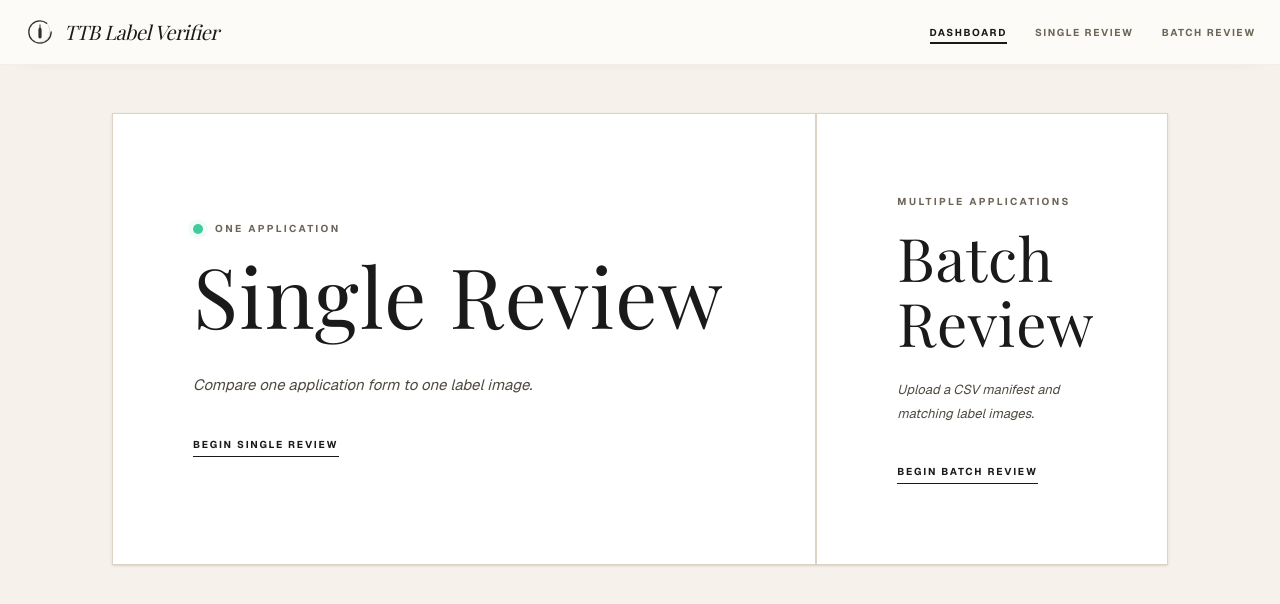
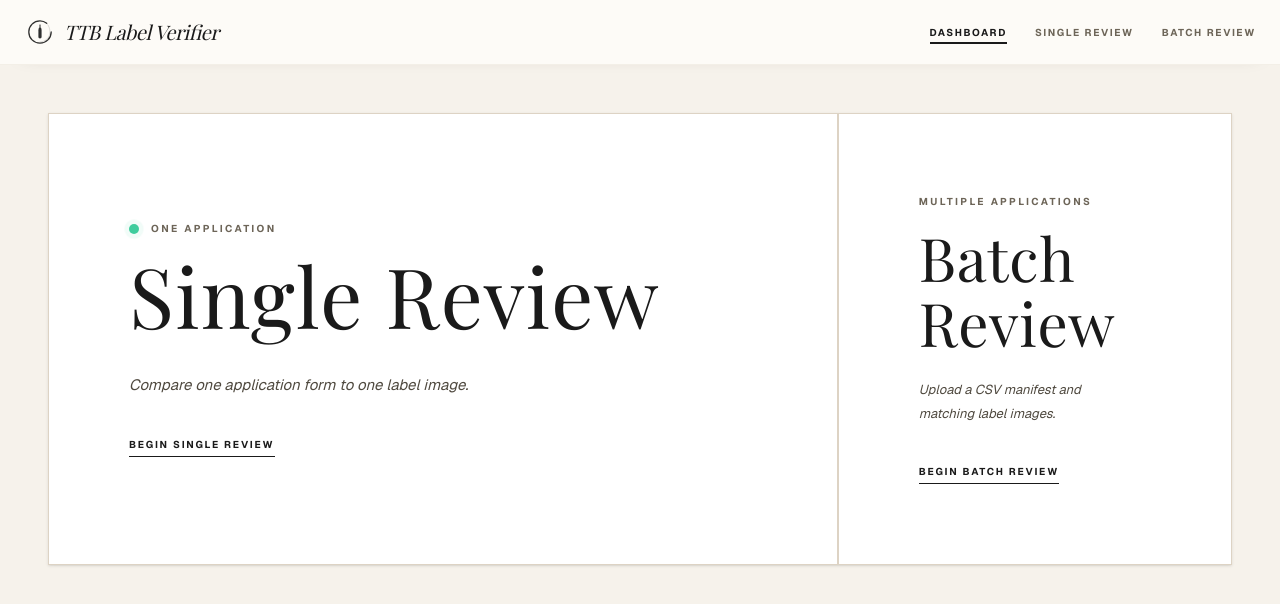
Before and after one commit to Dexin-Huang/ttb-label-verifier, a Next.js app: page / in a window 1280 px wide. Shown: the top 604 px of the page. Built offline with nearby package versions, Linux system fonts and the light colour scheme.

Commit message:
Polish submission README and responsive shell

```diff
--- a/src/app/globals.css
+++ b/src/app/globals.css
@@ -19,7 +19,7 @@
 }
 
 :root {
-  --page-width: 72rem;
+  --page-width: 80rem;
   --page-gutter: clamp(1.5rem, 4vw, 3rem);
   --page-top: clamp(2rem, 4vw, 3rem);
   --section-gap: clamp(3rem, 6vw, 4.5rem);
--- a/src/app/layout.tsx
+++ b/src/app/layout.tsx
@@ -1,4 +1,4 @@
-import type { Metadata } from 'next';
+import type { Metadata, Viewport } from 'next';
 import { Geist, Playfair_Display } from 'next/font/google';
 import { Header } from '@/components/Header';
 import './globals.css';
@@ -20,6 +20,11 @@ export const metadata: Metadata = {
   description: 'AI-assisted alcohol label triage prototype for the TTB take-home.',
 };
 
+export const viewport: Viewport = {
+  width: 'device-width',
+  initialScale: 1,
+};
+
 export default function RootLayout({
   children,
 }: Readonly<{ children: React.ReactNode }>) {
```
Also changed, not shown: public/ttb-label-verifier-mark.svg (added), 1 other file (tests, documents, lock files or other folders).
